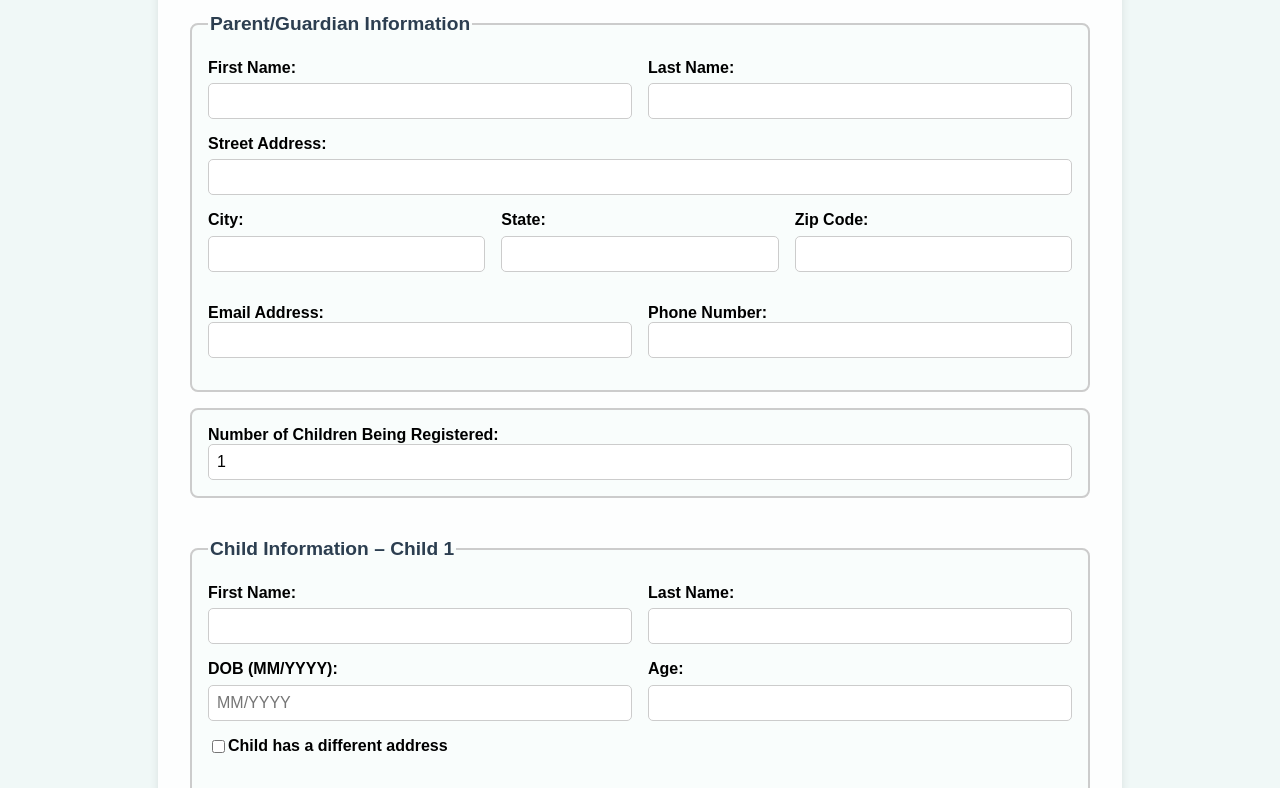
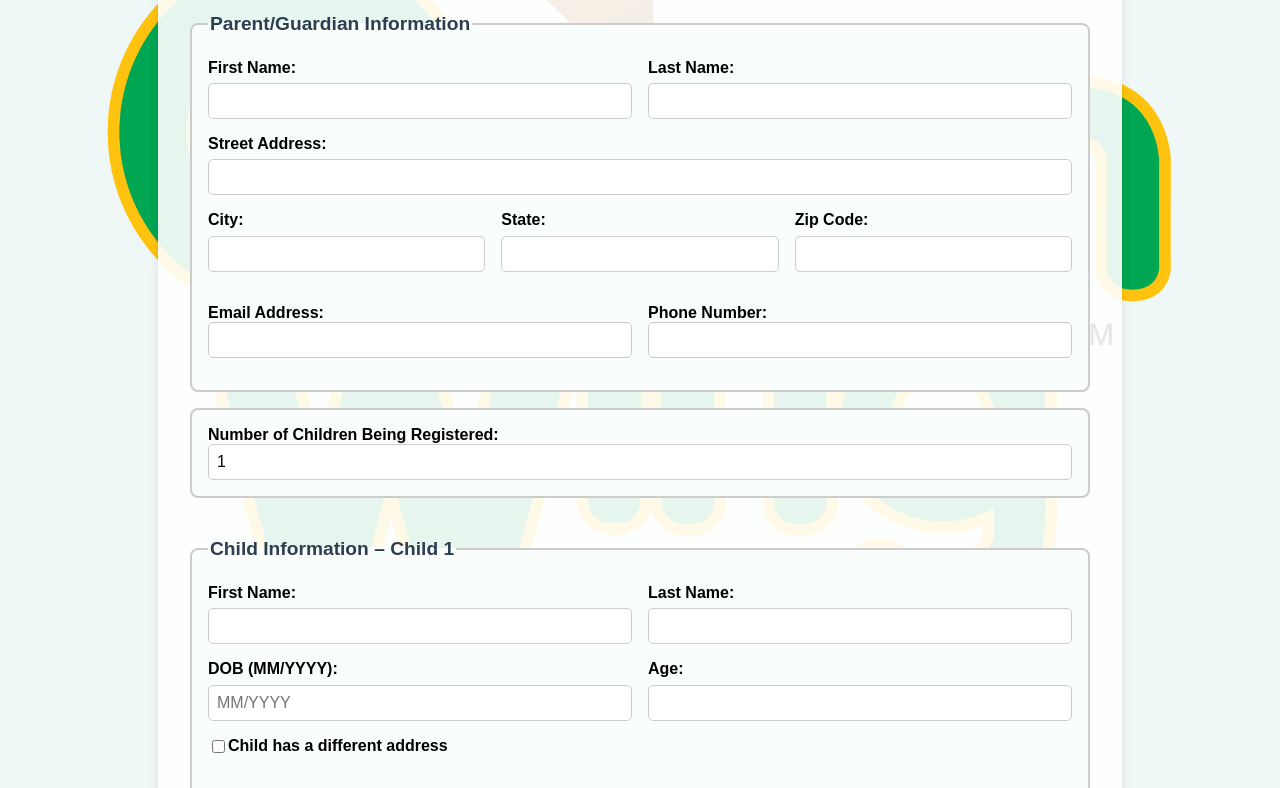
Before and after one commit to StMarysDU/Greenwing-Registration, a plain HTML site: page index.html in a window 1280 px wide. Shown: the part 437-1225 px from the top of the page. Drawn offline with Linux system fonts and the light colour scheme.

Commit message:
Update index.html

```diff
--- a/index.html
+++ b/index.html
@@ -9,7 +9,7 @@
     html, body { margin:0; padding:0; height:100%; font-family:Arial,sans-serif; }
     body {
       /* UPDATED to use your new image filename */
-      background: url('Image/DU_greenwing_4C.png') no-repeat center center;
+      background: url('Image/DU greenwing_4C.png') no-repeat center center;
       background-size: cover;
       background-attachment: fixed;
       background-color: #f0f8f7;
```
